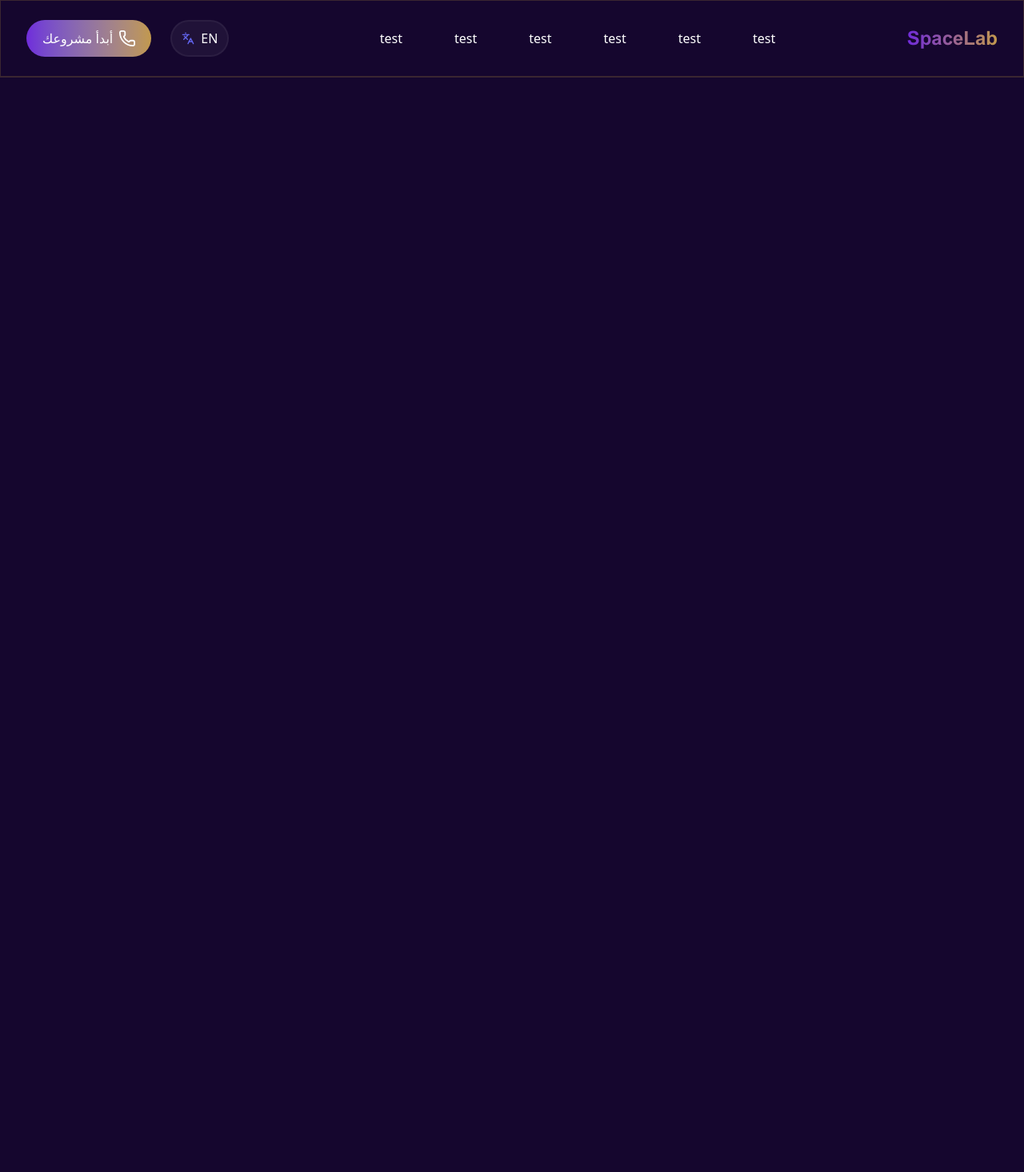
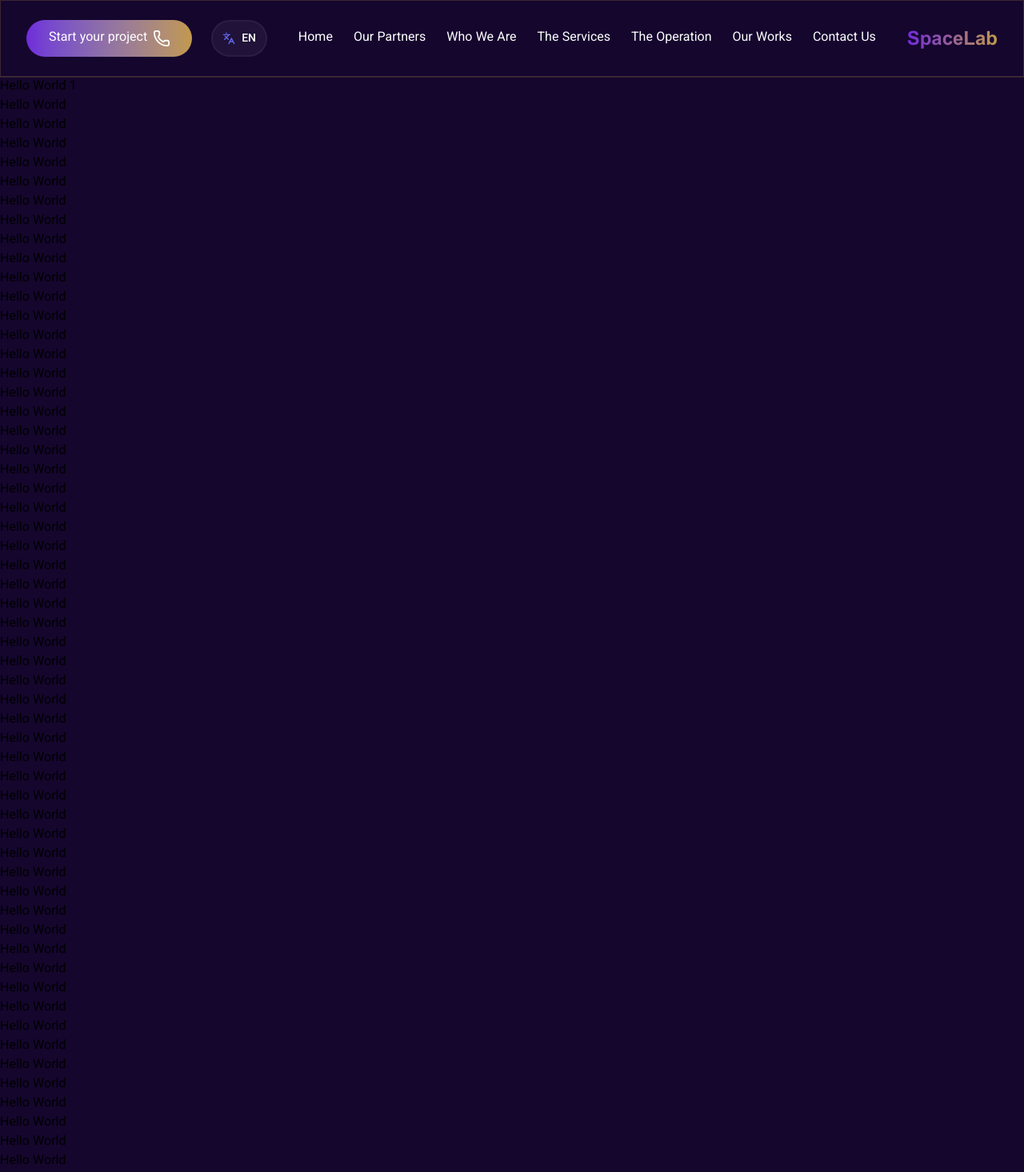
Before and after one commit to momenalzebda03/SpaceLab, a Next.js app: page /en in a window 1280 px wide. Shown: the top 1466 px of the page at 80% size. Before the commit the page ends 800 px from the top, so only its background shows below. Built offline with nearby package versions, Linux system fonts and the light colour scheme.

Commit message:
end section navbar

```diff
--- a/app/[locale]/page.tsx
+++ b/app/[locale]/page.tsx
@@ -1,7 +1,69 @@
+import Hero from "../components/LandingPage/Hero";
+
 export default function Home() {
   return (
     <>
-
+      <Hero />
+      <h2>Hello World</h2>
+      <h2>Hello World</h2>
+      <h2>Hello World</h2>
+      <h2>Hello World</h2>
+      <h2>Hello World</h2>
+      <h2>Hello World</h2>
+      <h2>Hello World</h2>
+      <h2>Hello World</h2>
+      <h2>Hello World</h2>
+      <h2>Hello World</h2>
+      <h2>Hello World</h2>
+      <h2>Hello World</h2>
+      <h2>Hello World</h2>
+      <h2>Hello World</h2>
+      <h2>Hello World</h2>
+      <h2>Hello World</h2>
+      <h2>Hello World</h2>
+      <h2>Hello World</h2>
+      <h2>Hello World</h2>
+      <h2>Hello World</h2>
+      <h2>Hello World</h2>
+      <h2>Hello World</h2>
+      <h2>Hello World</h2>
+      <h2>Hello World</h2>
+      <h2>Hello World</h2>
+      <h2>Hello World</h2>
+      <h2>Hello World</h2>
+      <h2>Hello World</h2>
+      <h2>Hello World</h2>
+      <h2>Hello World</h2>
+      <h2>Hello World</h2>
+      <h2>Hello World</h2>
+      <h2>Hello World</h2>
+      <h2>Hello World</h2>
+      <h2>Hello World</h2>
+      <h2>Hello World</h2>
+      <h2>Hello World</h2>
+      <h2>Hello World</h2>
+      <h2>Hello World</h2>
+      <h2>Hello World</h2>
+      <h2>Hello World</h2>
+      <h2>Hello World</h2>
+      <h2>Hello World</h2>
+      <h2>Hello World</h2>
+      <h2>Hello World</h2>
+      <h2>Hello World</h2>
+      <h2>Hello World</h2>
+      <h2>Hello World</h2>
+      <h2>Hello World</h2>
+      <h2>Hello World</h2>
+      <h2>Hello World</h2>
+      <h2>Hello World</h2>
+      <h2>Hello World</h2>
+      <h2>Hello World</h2>
+      <h2>Hello World</h2>
+      <h2>Hello World</h2>
+      <h2>Hello World</h2>
+      <h2>Hello World</h2>
+      <h2>Hello World</h2>
+      <h2>Hello World</h2>
     </>
   );
 }
--- a/app/assets/css/globals.css
+++ b/app/assets/css/globals.css
@@ -21,12 +21,25 @@
   font-weight: 400;
 }
 
+@font-face {
+  font-family: "Vazirmatn-Regular";
+  src: url("/assets/fonts/Vazirmatn-Medium.ttf") format("truetype");
+  font-weight: 500;
+}
+
 .font-Arial {
   font-family: "Arial", sans-serif;
 }
 
 body {
+  overflow-y: hidden;
+}
+
+html,
+body {
+  font-family: "Vazirmatn-Regular", sans-serif;
   background-color: var(--is-background-body);
+  overflow-x: hidden;
 }
 
 .container {
--- /dev/null
+++ b/app/components/LandingPage/Hero.tsx
@@ -0,0 +1,7 @@
+export default function Hero() {
+    return (
+        <div>
+            <h2>Hello World 1</h2>
+        </div>
+    )
+}
--- a/app/components/public/Header.tsx
+++ b/app/components/public/Header.tsx
@@ -6,10 +6,11 @@ import Link from 'next/link';
 import { useEffect, useRef, useState } from 'react';
 import { usePathname, useRouter } from "next/navigation";
 import { useTranslationSetup } from '@/app/hooks/useTranslationSetup';
-import { useDataNavigation } from '@/app/data/navigation';
+// import { useDataNavigation } from '@/app/data/navigation';
+import Links from './Links';
 
 export default function Header() {
-    const { mounted, i18n } = useTranslationSetup();
+    const { t, mounted, i18n } = useTranslationSetup();
 
     const locale = i18n.language;
     const router = useRouter();
@@ -23,7 +24,7 @@ export default function Header() {
     const [lastScrollTop, setLastScrollTop] = useState(0);
     const dropdownRefs = useRef<Map<string, HTMLElement>>(new Map());
 
-    const navigation = useDataNavigation();
+    // const navigation = useDataNavigation();
 
     const handleScroll = () => {
         const currentScroll = window.scrollY;
@@ -67,18 +68,16 @@ export default function Header() {
             className={`
     w-full
     sticky
-    z-50
     transition-all
     duration-300
     top-0
     border border-b-2 border-[var(--is-border-header)]
-    ${scrollY > 200 && "shadow-xl bg-black"}
     ${isScrollingDown ? "-translate-y-full" : "translate-y-0"}
   `}
         >
             <div className="container">
                 <div className="py-6 relative flex items-center justify-between">
-                    <div className="absolute inset-y-0 left-0 flex items-center md:hidden">
+                    <div className={`${mounted ? i18n.language === 'ar' ? "left-0" : "right-0" : ""} absolute inset-y-0 flex items-center lg:hidden`}>
                         {/* Mobile menu button*/}
                         <DisclosureButton onClick={() => setOpen(!open)} className="group relative inline-flex items-center justify-center rounded-md p-2 text-gray-400 hover:bg-white/5 hover:text-white focus:outline-2 focus:-outline-offset-1 focus:outline-indigo-500">
                             <span className="absolute -inset-0.5" />
@@ -87,31 +86,27 @@ export default function Header() {
                             <XMarkIcon aria-hidden="true" className="hidden size-6 group-data-open:block" />
                         </DisclosureButton>
                     </div>
-                    <div className='flex gap-[24px]'>
+                    <div className='hidden lg:flex gap-[24px]'>
                         <button
                             type="button"
                             title="أبدأ مشروعك"
-                            className="rounded-full px-5 py-[11px] relative text-[16px] cursor-pointer bg-gradient-to-r from-(--is-color-one-text) to-(--is-color-tow-text) hover:from-(--is-color-tow-text) hover:to-(--is-color-one-text) transition-all duration-300 flex items-center gap-2 whitespace-nowrap"
+                            className="rounded-full px-7 py-[11px] relative cursor-pointer bg-gradient-to-r from-(--is-color-one-text) to-(--is-color-tow-text) hover:from-(--is-color-tow-text) hover:to-(--is-color-one-text) transition-all duration-300 flex items-center gap-2 whitespace-nowrap"
                         >
-                            <span className="relative z-1 text-white text-md">أبدأ مشروعك</span>
+                            <span className="relative z-1 text-white text-base font-normal">{mounted ? t("start-your-project") : '...'}</span>
                             <Image src="/assets/icons/phone.svg" alt='phone' width={20} height={20} />
                         </button>
                         <button
                             onClick={toggleLanguage}
                             type="button"
-                            className="cursor-pointer bg-[var(--is-bg-lang)] border border-2 border-[var(--is-bg-lang)] rounded-full px-3 py-[5px] relative text-[16px] cursor-pointer flex items-center gap-[8px] whitespace-nowrap"
+                            className="cursor-pointer bg-[var(--is-bg-lang)] border border-2 border-[var(--is-bg-lang)] rounded-full px-3 py-[5px] relative cursor-pointer flex items-center gap-[8px] whitespace-nowrap"
                         >
                             <Image src="/assets/icons/lang.svg" alt='lang' width={16} height={16} />
-                            <span className="relative z-1 text-white text-md">{locale.toUpperCase()}</span>
+                            <span className="mt-[2px] relative z-1 text-white text-sm font-medium">{locale.toUpperCase()}</span>
                         </button>
                     </div>
-                    <div className="hidden sm:ml-6 sm:block">
-                        <ul className="flex gap-[65px]">
-                            {navigation.map((item, index) => (
-                                <li key={index} className='text-white hover:text-[var(--is-color-active)]' title={mounted ? item.name : '...'}>
-                                    <Link href={item.href} className='font-normal text-base'>{mounted ? item.name : '...'}</Link>
-                                </li>
-                            ))}
+                    <div className="hidden lg:block">
+                        <ul className={`flex ${mounted ? i18n.language === 'ar' ? "gap-[56px]" : "gap-[26px]" : ""}`}>
+                            <Links />
                         </ul>
                     </div>
                     <Link href="/" title='SpaceLab' className='font-Arial font-bold text-2xl bg-clip-text text-transparent gradient-text bg-[linear-gradient(90deg,var(--is-color-one-text),var(--is-color-tow-text))]'>
@@ -120,13 +115,9 @@ export default function Header() {
                 </div>
             </div>
 
-            <div className={`p-5 transition-all duration-800 absolute w-full md:hidden rounded-lg bg-white text-black ${open ? 'right-0' : 'right-[-1000px]'}`}>
-                <ul className="flex flex-col gap-[4px] container">
-                    {navigation.map((item, index) => (
-                        <li key={index} className='text-white hover:text-[var(--is-color-active)]' title={mounted ? item.name : '...'}>
-                            <Link href={item.href} className='font-normal text-base'>{mounted ? item.name : '...'}</Link>
-                        </li>
-                    ))}
+            <div className={`p-5 transition-all duration-800 absolute w-full lg:hidden rounded-lg bg-[var(--is-color-active)] text-white ${open ? 'right-0' : 'right-[-1000px]'}`}>
+                <ul className="flex flex-col gap-[14px] container">
+                    <Links />
                 </ul>
             </div>
         </Disclosure >
--- /dev/null
+++ b/app/components/public/Links.tsx
@@ -0,0 +1,13 @@
+import { useDataNavigation } from "@/app/data/navigation";
+import { useTranslationSetup } from "@/app/hooks/useTranslationSetup";
+
+export default function Links() {
+    const { mounted } = useTranslationSetup();
+    const navigation = useDataNavigation();
+
+    return navigation.map((item, index) => (
+        <li key={index} className='lg:text-white hover:text-[var(--is-color-active)]' title={mounted ? item.name : '...'}>
+            <a href={item.href} className='text-base font-normal'>{mounted ? item.name : '...'}</a>
+        </li>
+    ))
+}
--- a/app/data/navigation.ts
+++ b/app/data/navigation.ts
@@ -4,11 +4,12 @@ export const useDataNavigation = () => {
     const { t } = useTranslationSetup();
 
     return [
-        { name: t("text"), href: '#', current: true },
-        { name: t("text"), href: '#', current: false },
-        { name: t("text"), href: '#', current: false },
-        { name: t("text"), href: '#', current: false },
-        { name: t("text"), href: '#', current: false },
-        { name: t("text"), href: '#', current: false },
+        { name: t("home"), href: '#', current: true },
+        { name: t("our-partners"), href: '#', current: false },
+        { name: t("who-we-are"), href: '#', current: false },
+        { name: t("services"), href: '#', current: false },
+        { name: t("the-operation"), href: '#', current: false },
+        { name: t("our-works"), href: '#', current: false },
+        { name: t("contact-us"), href: '#', current: false },
     ]
 }
--- a/app/language/ar.json
+++ b/app/language/ar.json
@@ -1,3 +1,10 @@
 {
-    "text": "اختبار"
+    "start-your-project": "أبدأ مشروعك",
+    "home": "الرئيسية",
+    "our-partners": "شركاؤنا",
+    "who-we-are": "من نحن",
+    "services": "الخدمات",
+    "the-operation": "العملية",
+    "our-works": "أعمالنا",
+    "contact-us": "اتصل بنا"
 }
--- a/app/language/en.json
+++ b/app/language/en.json
@@ -1,3 +1,10 @@
 {
-    "text": "test"
+    "start-your-project": "Start your project",
+    "home": "Home",
+    "our-partners": "Our Partners",
+    "who-we-are": "Who We Are",
+    "services": "The Services",
+    "the-operation": "The Operation",
+    "our-works": "Our Works",
+    "contact-us": "Contact Us"
 }
```
Also changed, not shown: public/assets/fonts/Vazirmatn-Medium.ttf (added).
